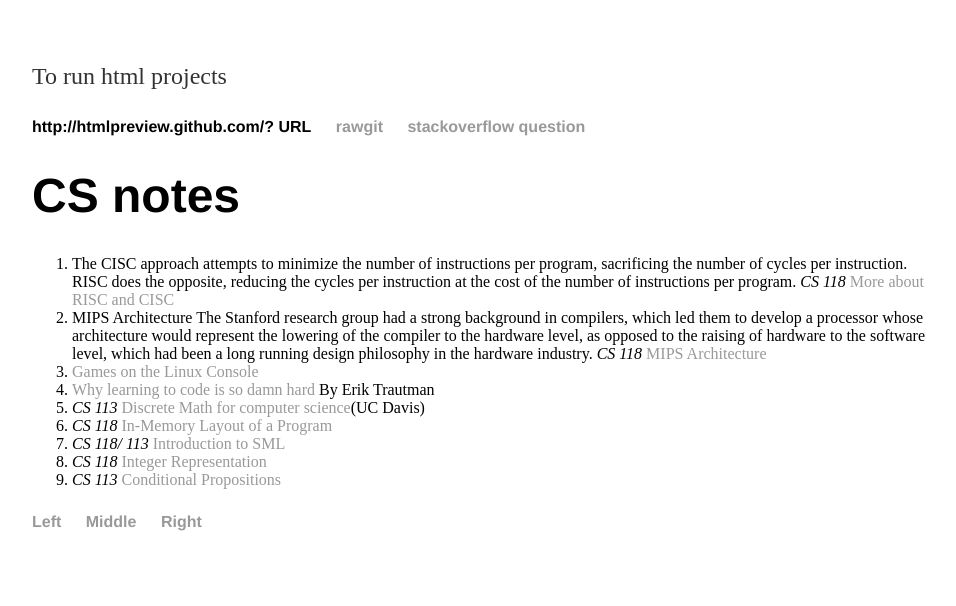
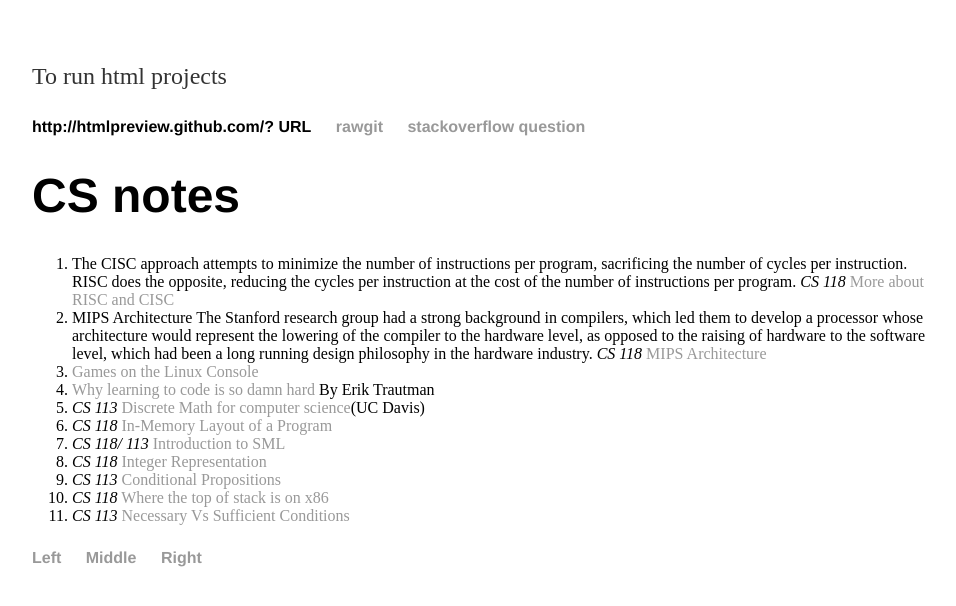
Before and after one commit to sawthinkar/sawthinkar.github.io, a Jekyll site: the page pages/notes.html, which Jekyll copies as it is, in a window 1280 px wide. Shown: the top 606 px of the page, without its empty margins (160-1116 px from the left). Built offline with Jekyll 4.4.1, drawn with Linux system fonts in a browser that asks for light colours.

Commit message:
Update notes.html

```diff
--- a/pages/notes.html
+++ b/pages/notes.html
@@ -31,6 +31,8 @@ The Stanford research group had a strong background in compilers, which led them
        	<li><em>CS 118/ 113</em><a href="https://www.cs.cmu.edu/afs/cs/academic/class/15814-f03/www/sml-intro.pdf"> Introduction to SML</a></li>
       	<li><em>CS 118</em><a href="http://pages.cs.wisc.edu/~smoler/x86text/lect.notes/represent.html"> Integer Representation</a></li>
       	<li><em>CS 113</em><a href="http://pages.cs.wisc.edu/~smoler/x86text/lect.notes/represent.html"> Conditional Propositions</a></li>
+    	<li><em>CS 118</em><a href="http://eli.thegreenplace.net/2011/02/04/where-the-top-of-the-stack-is-on-x86/"> Where the top of stack is on x86</a></li>
+    	<li><em>CS 113</em><a href="http://philosophy.wisc.edu/hausman/341/Skill/nec-suf-answers.htm"> Necessary Vs Sufficient Conditions</a></li>
     	</p>
     	</ol>
 </div>
```
